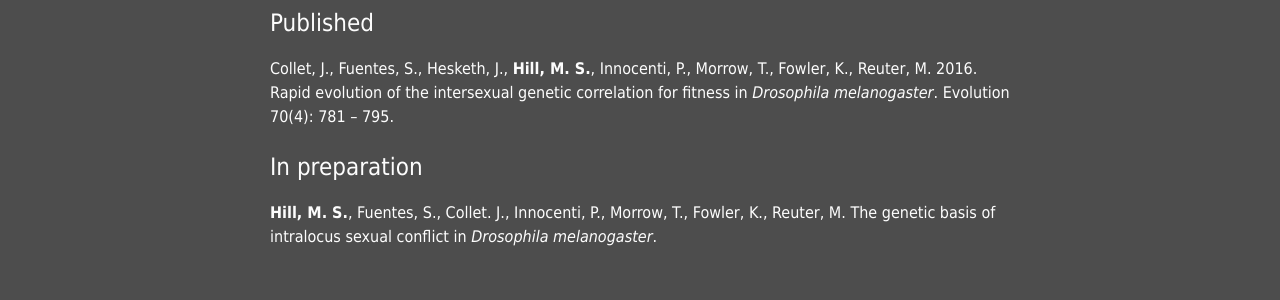
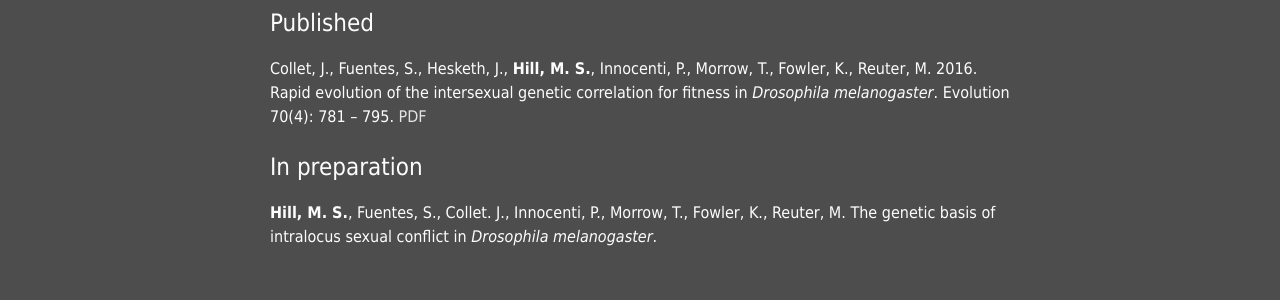
Before and after one commit to Mark-Hill/Mark-Hill.github.io, a Jekyll site: the page built from Publications.md, in a window 1280 px wide. Shown: the part 140-440 px from the top of the page. Built offline with Jekyll 4.4.1, drawn with Linux system fonts in a browser that asks for light colours.

Commit message:
Update Publications.md

```diff
--- a/Publications.md
+++ b/Publications.md
@@ -6,7 +6,7 @@ permalink: /Publications/
 
 <h1>Published</h1>
 
-Collet, J., Fuentes, S., Hesketh, J., <b>Hill, M. S.</b>, Innocenti, P., Morrow, T., Fowler, K., Reuter, M. 2016. Rapid evolution of the intersexual genetic correlation for fitness in <i>Drosophila melanogaster</i>. Evolution 70(4): 781 – 795.
+Collet, J., Fuentes, S., Hesketh, J., <b>Hill, M. S.</b>, Innocenti, P., Morrow, T., Fowler, K., Reuter, M. 2016. Rapid evolution of the intersexual genetic correlation for fitness in <i>Drosophila melanogaster</i>. Evolution 70(4): 781 – 795. <a href="http://onlinelibrary.wiley.com/doi/10.1111/evo.12892/epdf"> PDF </a>
 
 
 <h1>In preparation</h1>
```
